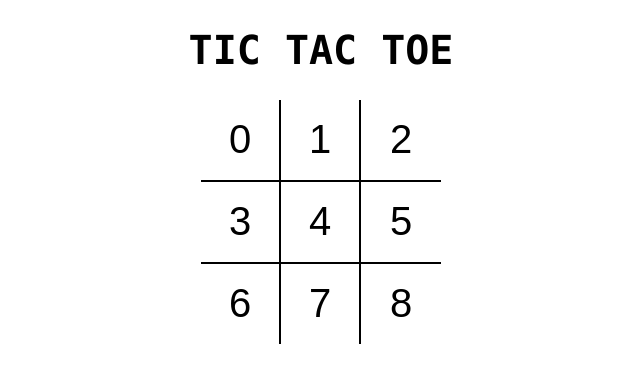
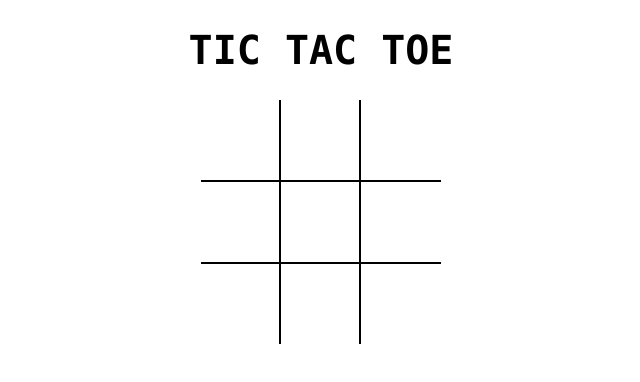
Before and after one commit to AakashDhanyamraju/tictactoe, a React (Vite) app: page / in a window 1280 px wide. Shown: the top 382 px of the page, without its empty margins (319-959 px from the left). Built offline with nearby package versions, Linux system fonts and the light colour scheme.

Commit message:
added board state and react event:

```diff
--- a/src/App.jsx
+++ b/src/App.jsx
@@ -1,4 +1,4 @@
-import React from "react";
+import React, { useState } from "react";
 import Board from "./components/Board";
 import "./styles/root.scss";
 const App = () => {
--- a/src/components/Board.jsx
+++ b/src/components/Board.jsx
@@ -1,25 +1,56 @@
-import React from "react";
+import React, { useState } from 'react';
 import Square from './Square';
+
 const Board = () => {
+  const [board, setBoard] = useState(Array(9).fill(null));
+  const [isXNext, setIsXNext] = useState(false);
+
+  const handleSquareClick = position => {
+    if (board[position]) {
+      return;
+    }
+
+    setBoard(prev => {
+      return prev.map((square, pos) => {
+        if (pos === position) {
+          return isXNext ? 'X' : 'O';
+        }
+
+        return square;
+      });
+    });
+
+    setIsXNext(prev => !prev);
+  };
+
+  const renderSquare = position => {
+    return (
+      <Square
+        value={board[position]}
+        onClick={() => handleSquareClick(position)}
+      />
+    );
+  };
+
   return (
     <div className="board">
       <div className="board-row">
-           <Square value={0} />
-           <Square value={1} />
-           <Square value={2} />
+        {renderSquare(0)}
+        {renderSquare(1)}
+        {renderSquare(2)}
       </div>
       <div className="board-row">
-           <Square value={3} />
-           <Square value={4} />
-           <Square value={5} />
+        {renderSquare(3)}
+        {renderSquare(4)}
+        {renderSquare(5)}
       </div>
       <div className="board-row">
-           <Square value={6} />
-           <Square value={7} />
-           <Square value={8} />
+        {renderSquare(6)}
+        {renderSquare(7)}
+        {renderSquare(8)}
       </div>
     </div>
   );
- }
+};
 
-export default Board
+export default Board;
--- a/src/components/Square.jsx
+++ b/src/components/Square.jsx
@@ -1,7 +1,9 @@
 import React from "react";
 
- const Square = ({value}) => {
-     return <button type="button" className="square" >{ value }</button>;
+ const Square = ({value, onClick}) => {
+     return (
+     <button type="button" className="square" onClick={onClick}
+        >{ value }</button>);
     };
 
 export default Square
```
Lines whose indentation alone changed are shown as unchanged.
